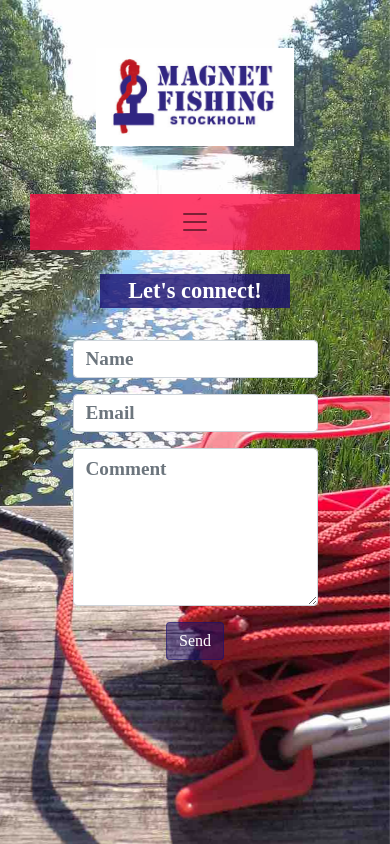
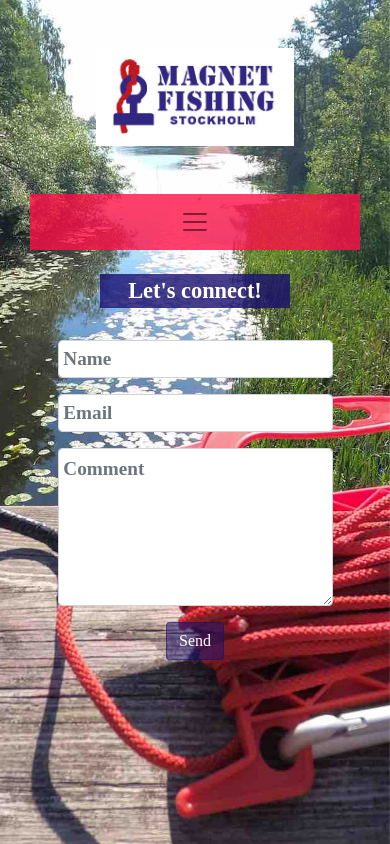
Before and after one commit to Bealby/magnet-fishing, a Flask app: page /contact in a window 390 px wide. Run offline with Flask 2, Linux system fonts and the light colour scheme; some libraries are stand-ins or nearby versions.

Commit message:
Fixed sizing of form width- Media query for smaller devices

```diff
--- a/static/css/style.css
+++ b/static/css/style.css
@@ -64,11 +64,13 @@ body {
     background-color:rgb(26, 16, 112, .8);
 }
 
-.form-labels{
+.contact-form{
     font-size: 1.2rem;
     color:rgb(128, 128, 128, 1);
-    font-family: 'Roboto Slab', serif;
+    font-family: 'Source Serif Pro', serif;
     font-weight: 600;
+    padding-right: 0rem;
+    padding-left: 0rem;
 }
 
 .form-button-edit{
@@ -126,3 +128,14 @@ body {
     font-weight: 800;
     }
 }
+
+@media(min-width:20rem) {
+.contact-form{
+    font-size: 1.2rem;
+    color:rgb(128, 128, 128, 1);
+    font-family: 'Roboto Slab', serif;
+    font-weight: 600;
+    padding-right: 0,9375rem;
+    padding-left: 0,9375rem;
+    }
+}
--- a/templates/add_catches.html
+++ b/templates/add_catches.html
@@ -6,14 +6,14 @@
   <div class="form-row form-labels">
 
     <div class="form-row col-6 mt-3 pr-4">
-      <input type="text" class="form-control form-labels" id="name" name="name" placeholder="Name">
+      <input type="text" class="form-control" id="name" name="name" placeholder="Name">
     </div>
     <div class="form-row col-6 mt-3 pl-4">
-      <input type="email" class="form-control form-labels" id="email" name="email" placeholder="Email">
+      <input type="email" class="form-control" id="email" name="email" placeholder="Email">
     </div>
 
     <div class="form-row col-5 mt-3 pr-4">
-      <select class="custom-select form-labels" id="magnet" name="magnet">
+      <select class="custom-select" id="magnet" name="magnet">
         <option selected disabled value="">Choose Magnet</option>
         {% for magnet in magnet %}
             <option value="{{magnet.magnet}}">{{magnet.magnet}}</option>
--- a/templates/base.html
+++ b/templates/base.html
@@ -41,7 +41,6 @@
 						<a class="nav-item nav-link link-font pr-5" href="{{url_for('home')}}">Home<span class="sr-only">(current)</span></a>
 						<a class="nav-item nav-link link-font pr-5" href="{{url_for('get_catches')}}">Catch Log</a>
 						<a class="nav-item nav-link link-font pr-5" href="{{url_for('add_catches')}}">Add Catches</a>
-						<a class="nav-item nav-link link-font pr-5" href="{{url_for('videos')}}">Videos</a>
 						<a class="nav-item nav-link link-font" href="{{url_for('contact')}}">Contact</a>
 
 					</div>
--- a/templates/contact.html
+++ b/templates/contact.html
@@ -11,10 +11,10 @@
 
 
 <div class="center-form pt-3">
-	<form onsubmit="return sendMail(this);" class="col-10 offset-1 form-labels" id="myForm">
-		<input type="text" name="name" class="form-control mt-3 form-labels" id="fullname" placeholder="Name" required/>
-		<input type="text" name="emailaddress" class="form-control mt-3 form-labels" id="emailaddress" placeholder="Email" required/>
-		<textarea rows="5" name="comment" class="form-control mt-3 form-labels" id="comment" placeholder="Comment" required></textarea>
+	<form onsubmit="return sendMail(this);" class="col-10 offset-1 contact-form" id="myForm">
+		<input type="text" name="name" class="form-control mt-3 contact-form" id="fullname" placeholder=" Name" required/>
+		<input type="text" name="emailaddress" class="form-control mt-3 contact-form" id="emailaddress" placeholder=" Email" required/>
+		<textarea rows="5" name="comment" class="form-control mt-3 contact-form" id="comment" placeholder=" Comment" required></textarea>
 
 <div class="container pt-3">
     <div class="row">
```
